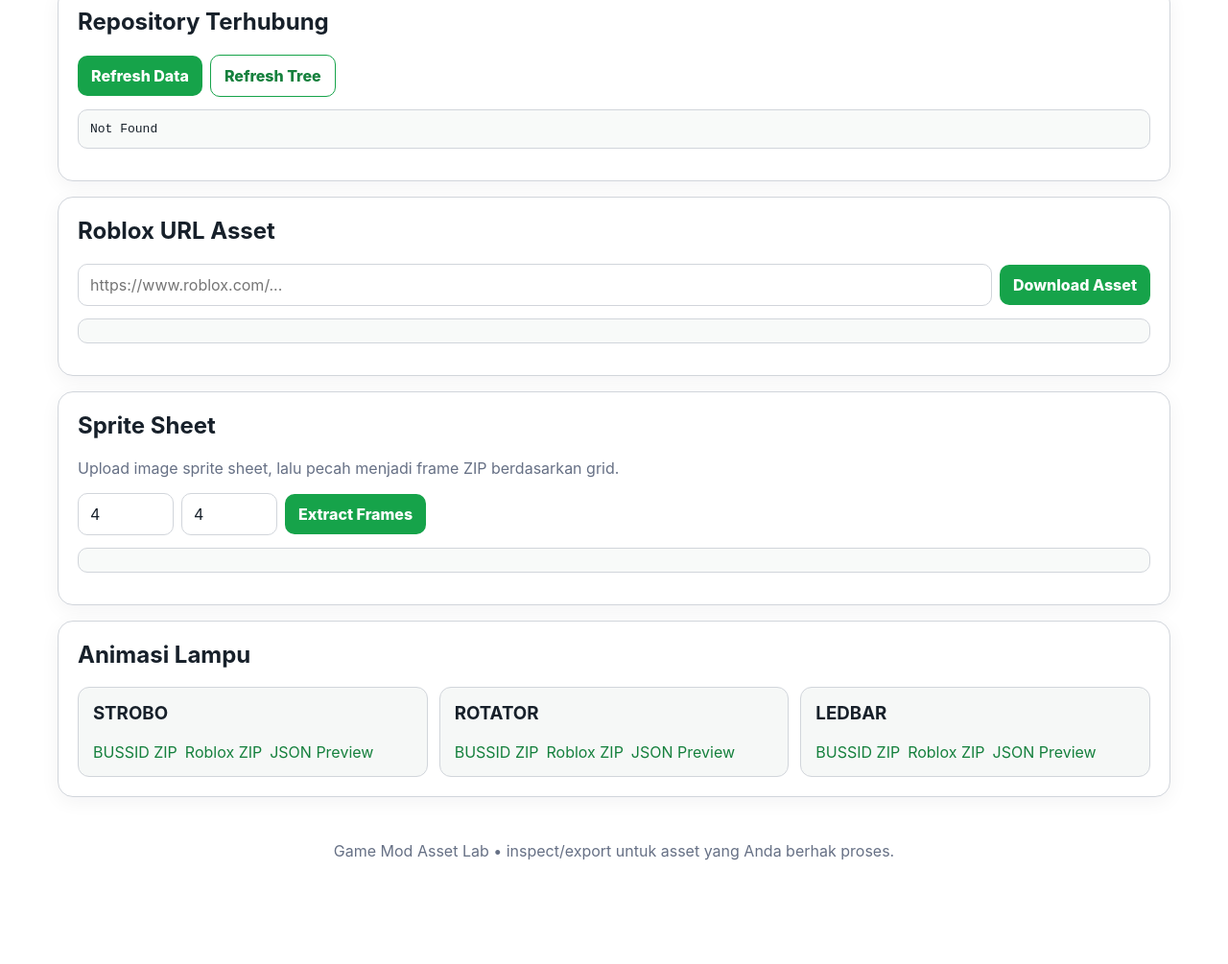
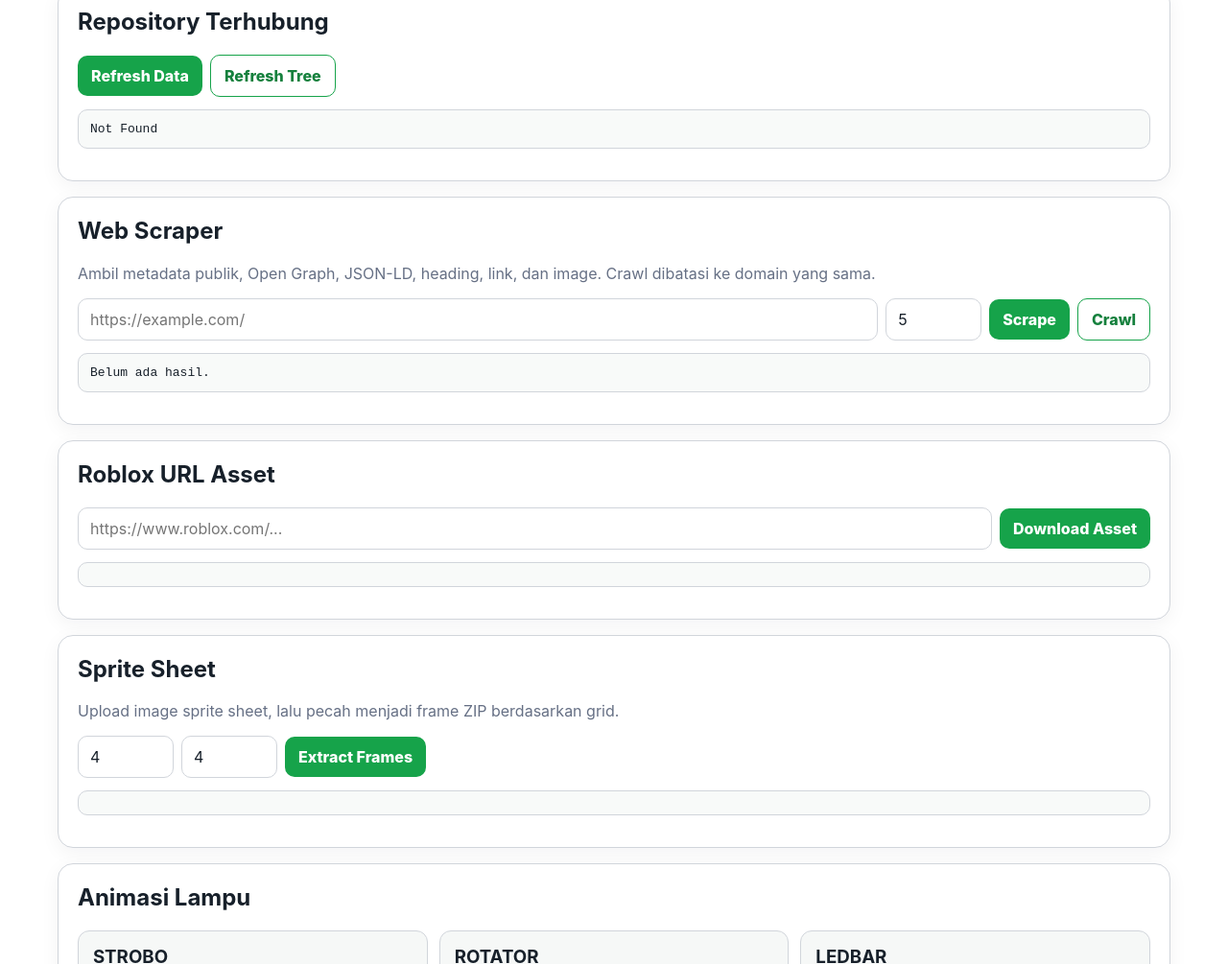
Before and after one commit to nararyajayautamagroub/modbussid-converter, a plain HTML site: page web/index.html in a window 1280 px wide. Shown: the part 882-1887 px from the top of the page at 96% size. Drawn offline with Linux system fonts and the light colour scheme; no server answers.

Commit message:
feat: add scraper controls to web UI

```diff
--- a/web/index.html
+++ b/web/index.html
@@ -104,6 +104,7 @@ pre{
   <a href="#inspect">Upload & Inspect</a>
   <a href="#templates">Template</a>
   <a href="#repository">Repository</a>
+  <a href="#scraper">Scraper</a>
   <a href="#roblox">Roblox URL</a>
   <a href="#sprites">Sprite Sheet</a>
   <a href="#lights">Animasi Lampu</a>
@@ -153,6 +154,18 @@ pre{
       <button class="secondary" onclick="loadTree()">Refresh Tree</button>
     </div>
     <pre id="repositoryResult">Belum dimuat.</pre>
+  </section>
+
+<section id="scraper">
+    <h2>Web Scraper</h2>
+    <p class="status">Ambil metadata publik, Open Graph, JSON-LD, heading, link, dan image. Crawl dibatasi ke domain yang sama.</p>
+    <div class="row">
+      <input id="scraperUrl" type="url" style="flex:1;min-width:240px" placeholder="https://example.com/">
+      <input id="scraperPages" type="number" min="1" max="25" value="5" style="width:100px" aria-label="Jumlah halaman crawl">
+      <button class="action" onclick="scrapePage()">Scrape</button>
+      <button class="secondary" onclick="crawlSite()">Crawl</button>
+    </div>
+    <pre id="scraperResult">Belum ada hasil.</pre>
   </section>
 
   <section id="roblox">
@@ -265,6 +278,31 @@ async function classifyTemplate(){
   }catch(error){setText('templateResult',error.message)}
 }
 
+async function scrapePage(){
+  const url=byId('scraperUrl').value.trim();
+  if(!url){setText('scraperResult','Masukkan URL publik dulu.');return}
+  setText('scraperResult','Mengambil halaman...');
+  try{
+    const data=await api('/api/scraper/fetch?url='+encodeURIComponent(url));
+    setText('scraperResult',JSON.stringify(data,null,2));
+  }catch(error){setText('scraperResult',error.message)}
+}
+
+async function crawlSite(){
+  const url=byId('scraperUrl').value.trim();
+  const pages=Number(byId('scraperPages').value);
+  if(!url){setText('scraperResult','Masukkan URL publik dulu.');return}
+  if(!Number.isInteger(pages)||pages<1||pages>25){
+    setText('scraperResult','Jumlah halaman harus 1-25.');
+    return
+  }
+  setText('scraperResult','Menjalankan crawl domain yang sama...');
+  try{
+    const data=await api('/api/scraper/crawl?url='+encodeURIComponent(url)+'&max_pages='+pages);
+    setText('scraperResult',JSON.stringify(data,null,2));
+  }catch(error){setText('scraperResult',error.message)}
+}
+
 async function loadRepository(){
   try{
     const data=await api('/api/repository');
```
